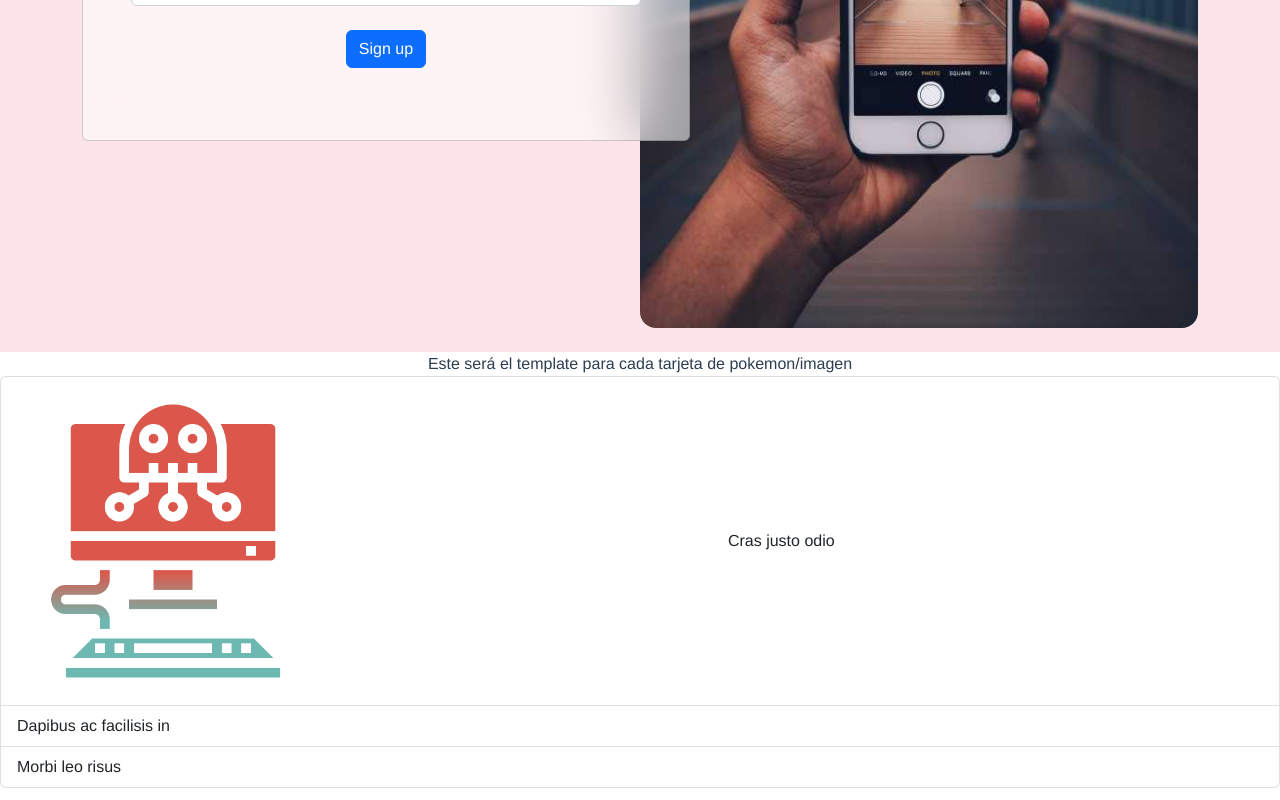
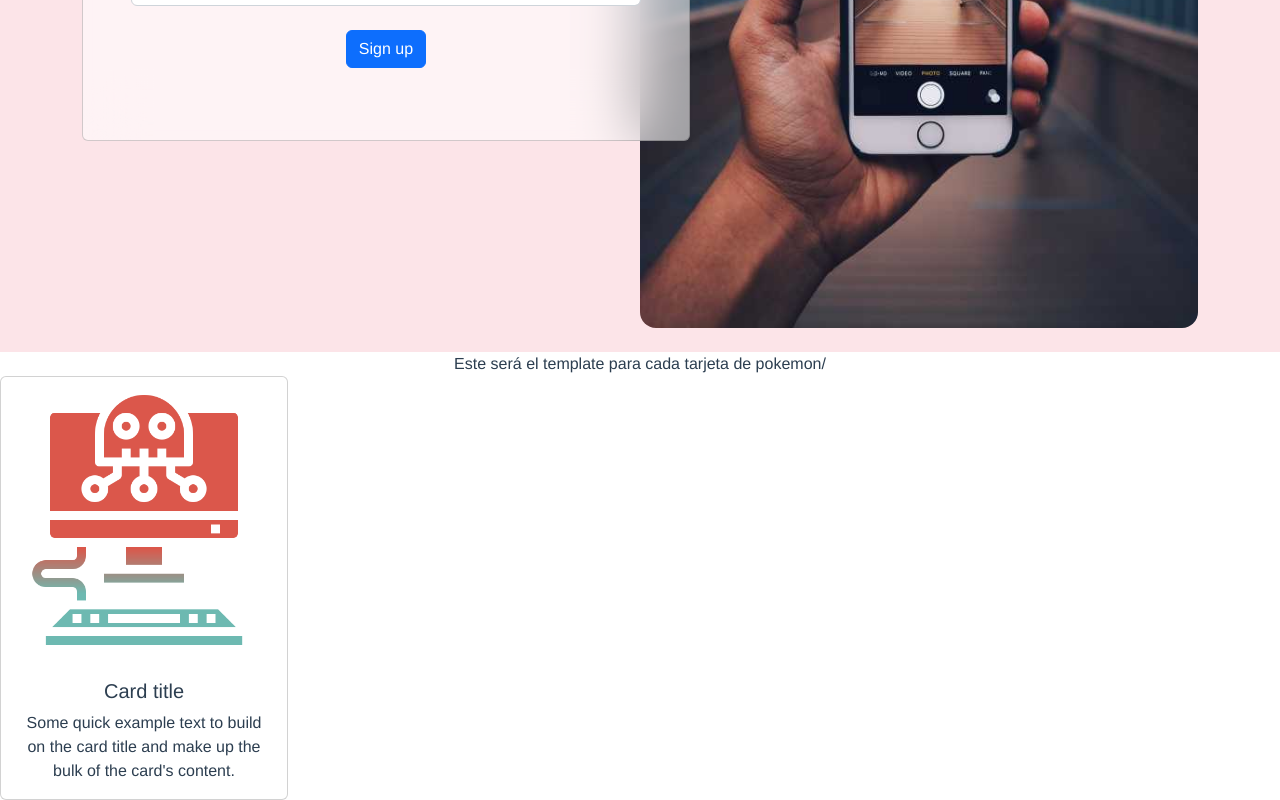
Before and after one commit to soymariavillaverde/PicxGallery, a Vue app in the folder picx-gallery/: page / in a window 1280 px wide. Shown: the part 724-1524 px from the top of the page. Built offline with nearby package versions, Linux system fonts and the light colour scheme; no server answers.

Commit message:
made some petitions to the API and trying some layouts for components

```diff
--- a/picx-gallery/src/components/PhotoCard.vue
+++ b/picx-gallery/src/components/PhotoCard.vue
@@ -1,6 +1,13 @@
 <template>
-    <div>Este será el template para cada tarjeta de pokemon/imagen
-        <ul class="list-group">
+    <div>Este será el template para cada tarjeta de pokemon/
+     <div class="card" style="width: 18rem;">
+            <img class="card-img-top" src="@/assets/prueba.png" alt="Card image cap">
+            <div class="card-body">
+                <h5 class="card-title font-weight-500">Card title</h5>
+                <p class="card-text">Some quick example text to build on the card title and make up the bulk of the card's content.</p>
+            </div>
+        </div>
+        <!-- <ul class="list-group">
             <li class="list-group-item d-flex justify-content-between align-items-center">
                 <img src="@/assets/prueba.png" class="rounded-4 w-25 h-25"
               alt="imagen" />
@@ -15,13 +22,42 @@
                 Morbi leo risus
                 <span class="badge badge-primary badge-pill">1</span>
             </li>
-        </ul>
+        </ul>    -->
     </div>
 </template>
 
 <script>
+
+import axios from 'axios'
+
 export default {
-
+  name: 'PhotoCard',
+  data() {
+    return {
+      pokemons: [],
+      pokemon: {
+        name: "",
+        img: ""
+      }
+    };
+  },
+/*   methods: {
+    // ----------------------
+  }, */
+  created() {
+    axios
+      .get('https://pokeapi.co/api/v2/pokemon/1')
+      .then((response) => {
+        // console.log(response.data);
+        this.pokemon.name= response.data.name
+        this.pokemon.img= response.data.sprites.front_shiny
+        this.pokemons.push(this.pokemon)
+      })
+      .catch((err) => {
+        console.log(err);
+      })
+        console.log('Arrray con pokemons', this.pokemons);
+  },
 }
 </script>
 
--- a/picx-gallery/src/views/Home.vue
+++ b/picx-gallery/src/views/Home.vue
@@ -11,26 +11,30 @@
 import HelloWorld from '@/components/HelloWorld.vue'
 import PhotoCard from '@/components/PhotoCard.vue'
 
-
 export default {
   name: 'Home',
   components: {
     HelloWorld,
     PhotoCard
   },
-  methods: {
+  /* data() {
+    return {
+
+    };
+  }, */
+//methods: {
     // vinculo aquí la API porquue es la vista que va a recibir las tarjetas
-    loadPokeAPI() {
-      var url = "https://pokeapi.co/api/v2/pokemon";
-      return fetch(url)
-        .then((res) => res.json())
-        .then((data) => {
-          this.characters = data.data;
-        });
-    },
-  },
-  created() {
-    this.loadPokeAPI();
-  },
+    // loadPokeAPI() {
+    //   var url = "https://pokeapi.co/api/v2/pokemon";
+    //   return fetch(url)
+    //     .then((res) => res.json())
+    //     .then((data) => {
+    //       this.characters = data.data;
+    //     });
+    // },
+  // },
+  // created() {
+  //   // this.loadPokeAPI();
+  // }
 }
 </script>
```
